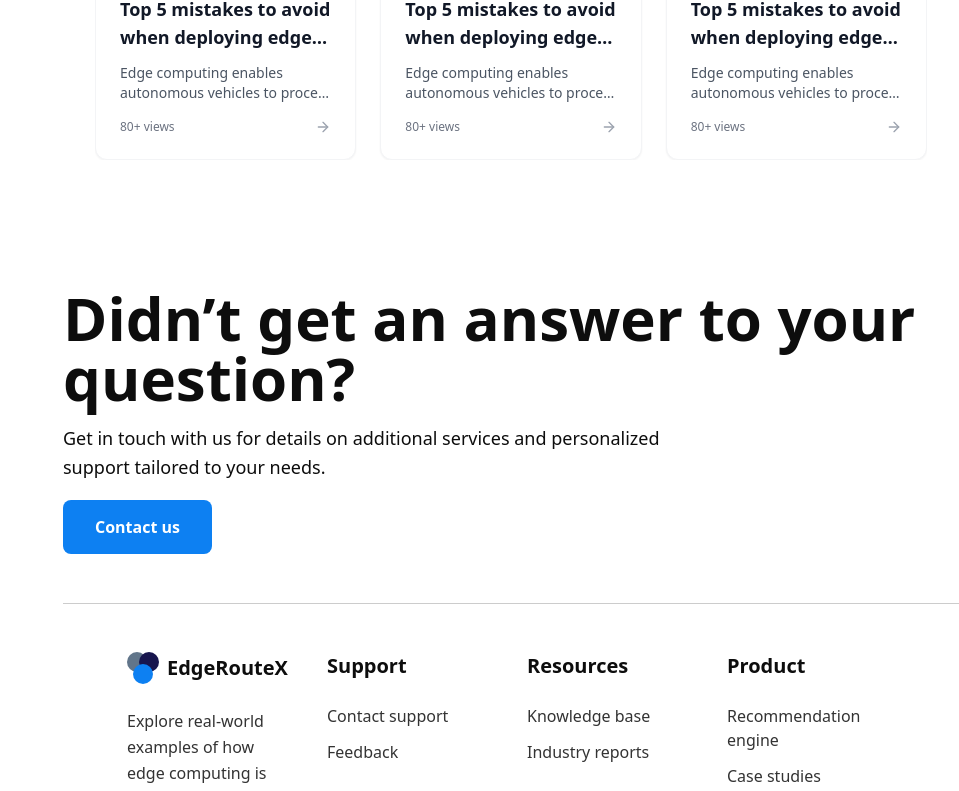
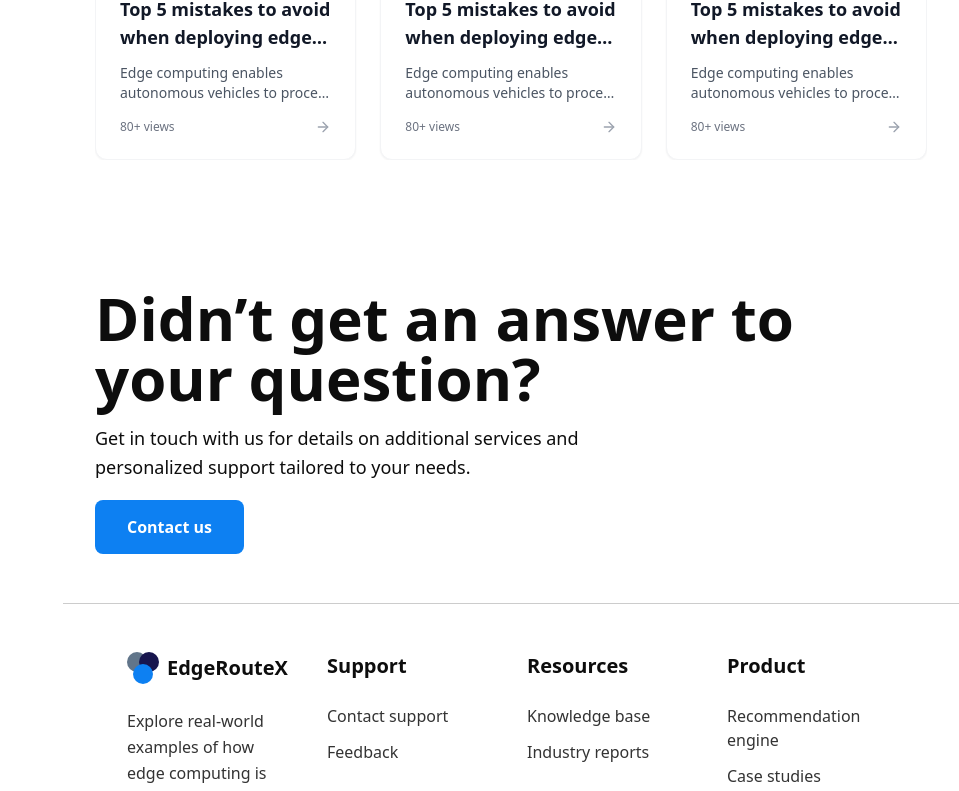
Before and after one commit to codepraycode/edgeroutex, a Next.js app: page /help in a window 1280 px wide. Shown: the part 1534-2325 px from the top of the page, without its empty margins (321-1280 px from the left). Built offline with nearby package versions, Linux system fonts and the light colour scheme.

Commit message:
All but one done

```diff
--- a/package.json
+++ b/package.json
@@ -9,6 +9,7 @@
     "lint": "next lint"
   },
   "dependencies": {
+    "clsx": "^2.1.1",
     "lucide-react": "^0.539.0",
     "next": "15.4.6",
     "react": "19.1.0",
--- a/src/app/help/page.tsx
+++ b/src/app/help/page.tsx
@@ -10,6 +10,7 @@ export default function Help() {
             <SupportPathSection />
             <FeaturedArticlesSection />
             <CallToAction
+                className="px-4 sm:px-6 lg:px-8"
                 cta={{
                     label: "Contact us",
                     link: "#",
--- a/src/app/page.tsx
+++ b/src/app/page.tsx
@@ -12,9 +12,10 @@ export default function Home() {
 
             <CaseStudiesSection />
             <CallToAction
+                className="px-4 lg:px-16"
                 cta={{
                     label: "Explore more case studies",
-                    link: "#"
+                    link: "#",
                 }}
                 description="Join us and start leveraging the power of edge computing
                         to drive innovation and achieve your transport goals."
--- a/src/components/Help/FeaturedArticles.tsx
+++ b/src/components/Help/FeaturedArticles.tsx
@@ -38,7 +38,7 @@ export default function FeaturedArticlesSection() {
 
 
     return (
-        <section className="py-16 px-4 sm:px-6 lg:px-8 bg-white">
+        <section className="py-16 px-4 sm:px-6 lg:px-8">
             <div className="">
                 {/* Section Header with Toggle */}
                 <div className="flex items-center justify-between mb-8">
--- a/src/components/common/CallToAction.tsx
+++ b/src/components/common/CallToAction.tsx
@@ -1,6 +1,8 @@
 
+import clsx from "clsx";
 import Link from "next/link";
 import React from "react";
+
 
 
 type Props = {
@@ -9,16 +11,18 @@ type Props = {
     cta: {
         link: string;
         label:string;
-    }
+    };
+    className?: string;
 }
 
 const CallToAction = ({
     title,
     cta,
-    description
+    description,
+    className
 }: Props) => {
     return (
-        <section className="py-16">
+        <section className={clsx("py-16", className)}>
             <div className="text-center lg:text-left">
                 <header className="mb-8 max-w-5xl">
                     <h2 className="text-3xl lg:text-6xl font-semibold text-neutral-900 mb-4">
--- a/src/components/common/Sidebar.tsx
+++ b/src/components/common/Sidebar.tsx
@@ -18,6 +18,7 @@ const navigationItems: NavigationItem[] = [
         label: "Case study explorer",
         icon: "https://codia-f2c.s3.us-west-1.amazonaws.com/image/2025-08-15/0MpYeTVsXd.svg",
         isActive: true,
+        link: "/"
     },
     {
         id: "recommendation",
```
Also changed, not shown: 1 other file (tests, documents, lock files or other folders).
